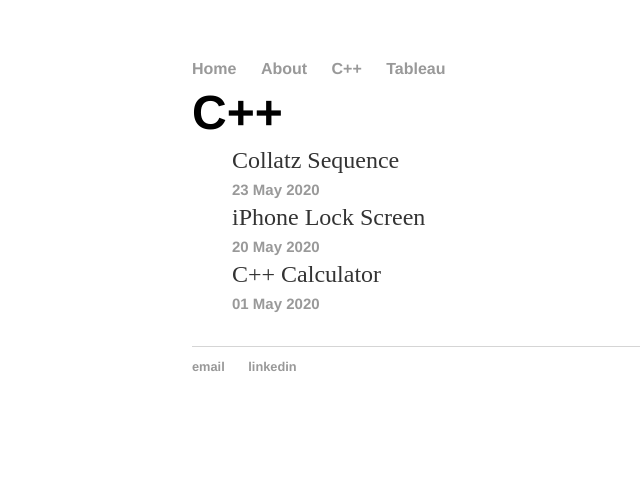
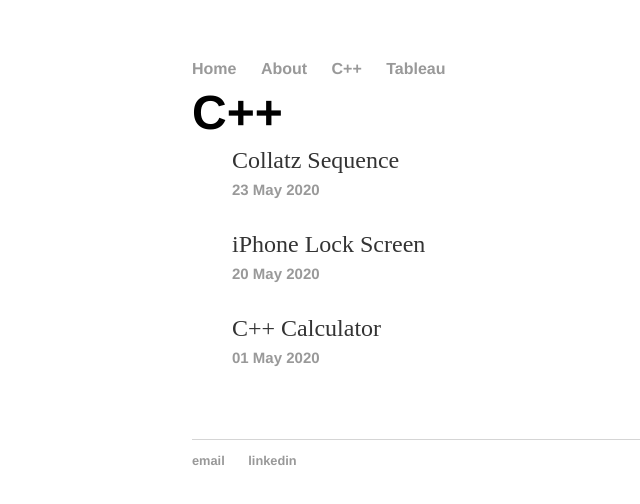
Before and after one commit to cchanzl/Lock-Screen, a Jekyll site: the page built from cpp/index.html, in a window 1280 px wide. Shown: the top 504 px of the page, without its empty margins (0-640 px from the left). Built offline with Jekyll 4.4.1, drawn with Linux system fonts in a browser that asks for light colours.

Commit message:
Update index.html

```diff
--- a/cpp/index.html
+++ b/cpp/index.html
@@ -6,8 +6,9 @@ title: C++
 	<ul class="posts">
 	  {% for post in site.posts %}
 		{% if post.categories contains "cpp" %}
-	    <li><a class="two" href="{{ post.url }}" title="{{ post.title }}">{{ post.title }}</a> <br>
-		<h2>{{ post.date | date_to_string }}</h2></li>
+	    <li><a class="two" href="{{ post.url }}" title="{{ post.title }}">{{ post.title }}</a>
+	    <h2>{{ post.date | date_to_string }}</h2></li>
+		<br>
 	  {% endif %}
 	  {% endfor %}
 	</ul>
```
